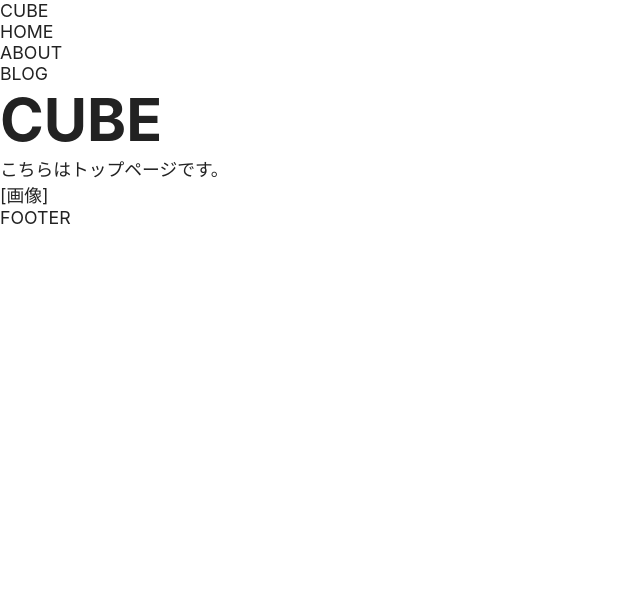
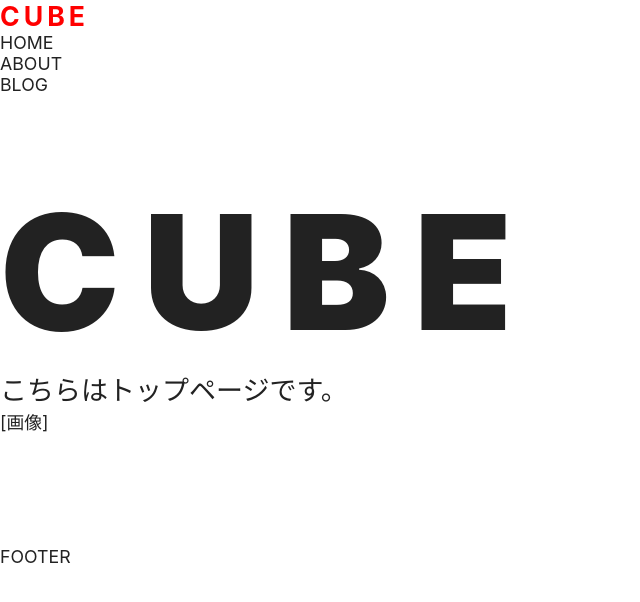
Before and after one commit to AtsuyaMorishita/Next_Typescript_microCMS, a Next.js app: page / in a window 1280 px wide. Shown: the top 602 px of the page, without its empty margins (0-640 px from the left). Built offline with nearby package versions, Linux system fonts and the light colour scheme.

Commit message:
スタイル調整

```diff
--- a/components/hero.tsx
+++ b/components/hero.tsx
@@ -1,17 +1,36 @@
+import styled from "styled-components";
+
+//型定義
 type Props = {
   title: string;
   subTitle: string;
   imageOn: boolean;
-}
+};
 
 export const Hero = (props: Props) => {
   const { title, subTitle, imageOn } = props;
 
   return (
-    <div>
-      <h1>{ title }</h1>
-      <p>{ subTitle }</p>
-      { imageOn && <figure>[画像]</figure> }
-    </div>
-  )
-}
+    <SText>
+      <STitle>{title}</STitle>
+      <SSubTitle>{subTitle}</SSubTitle>
+      {imageOn && <figure>[画像]</figure>}
+    </SText>
+  );
+};
+
+//styled-component
+const SText = styled.div`
+  padding-top: calc(var(--display) * 0.5);
+  padding-bottom: calc(var(--display) * 0.7);
+`;
+
+const STitle = styled.h1`
+  font-size: var(--display);
+  font-weight: 900;
+  letter-spacing: 0.15em;
+`;
+
+const SSubTitle = styled.p`
+  font-size: var(--small-heading2);
+`;
--- a/components/logo.tsx
+++ b/components/logo.tsx
@@ -1,7 +1,22 @@
-import Link from "next/link"
+import Link from "next/link";
+import styled from "styled-components";
 
-export const Logo = ()  => {
+type Props = {
+  boxStyle?: boolean;
+};
+
+export const Logo = () => {
   return (
-    <Link href="/">CUBE</Link>
-  )
-}
+    <SLogoLink href="/" boxStyle>
+      CUBE
+    </SLogoLink>
+  );
+};
+
+const SLogoLink = styled(Link)<Props>`
+  font-size: var(--heading2);
+  font-weight: 700;
+  letter-spacing: 0.15em;
+
+  color: ${({ boxStyle }) => boxStyle && "red"};
+`;
```
